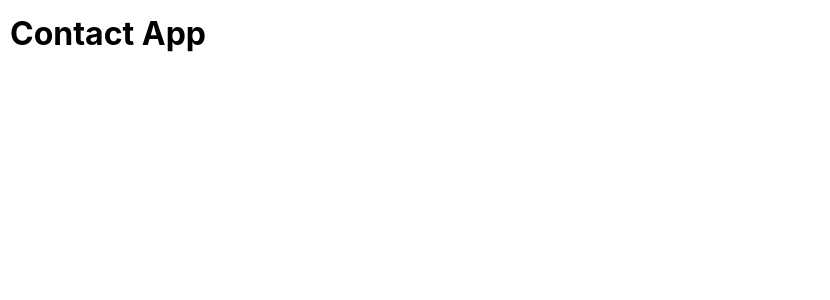
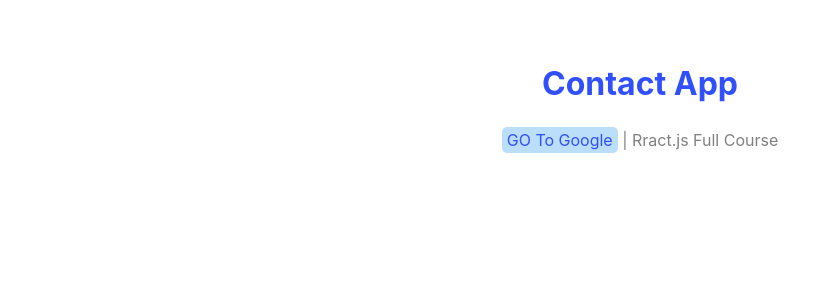
Before and after one commit to aliSohrabiSLC/contact-App, a React (Vite) app in the folder contactApp/: page / in a window 1280 px wide. Shown: the top 300 px of the page, without its empty margins (0-830 px from the left). Built offline with nearby package versions, Linux system fonts and the light colour scheme.

Commit message:
make header component and header style

```diff
--- a/contactApp/src/App.jsx
+++ b/contactApp/src/App.jsx
@@ -1,9 +1,10 @@
+import Header from "./components/Header"
 
 function App() {
 
   return (
     <>
-      <h1>Contact App</h1>
+      <Header />
     </>
   )
 }
--- /dev/null
+++ b/contactApp/src/components/Header.jsx
@@ -0,0 +1,15 @@
+import styles from "./Header.module.css"
+
+
+function Header() {
+  return (
+    <div className={styles.container}>
+      <h1>Contact App</h1>
+      <p>
+        <a href="https://google.com">GO To Google</a> | Rract.js Full Course
+      </p>
+    </div>
+  );
+}
+
+export default Header;
--- /dev/null
+++ b/contactApp/src/components/Header.module.css
@@ -0,0 +1,30 @@
+.container{
+    margin: 50px 0;
+    text-align: center;
+
+}
+
+.container h1{
+    color: #304ffe;
+    margin-bottom: 20px;
+
+}
+
+.container p{
+    color: gray;
+
+}
+
+.container a{
+    text-decoration: none;
+    color: #304ffe;
+    background-color: #bbdefb;
+    padding: 3px 5px;
+    border-radius: 5px;
+    transition: 0.2s all ease-in-out;
+}
+
+.container a:hover{
+    color: #bbdefb;
+    background-color: #304ffe;
+}
--- a/contactApp/src/global.css
+++ b/contactApp/src/global.css
@@ -1,4 +1,5 @@
-:root {
+
+ :root {
   font-family: Inter, system-ui, Avenir, Helvetica, Arial, sans-serif;
   line-height: 1.5;
 
@@ -8,7 +9,7 @@
 
 body {
   margin: auto;
-  min-width: 1000px;
+  max-width: 1000px;
   min-height: 100vh;
   padding:  10px;
 }
```
